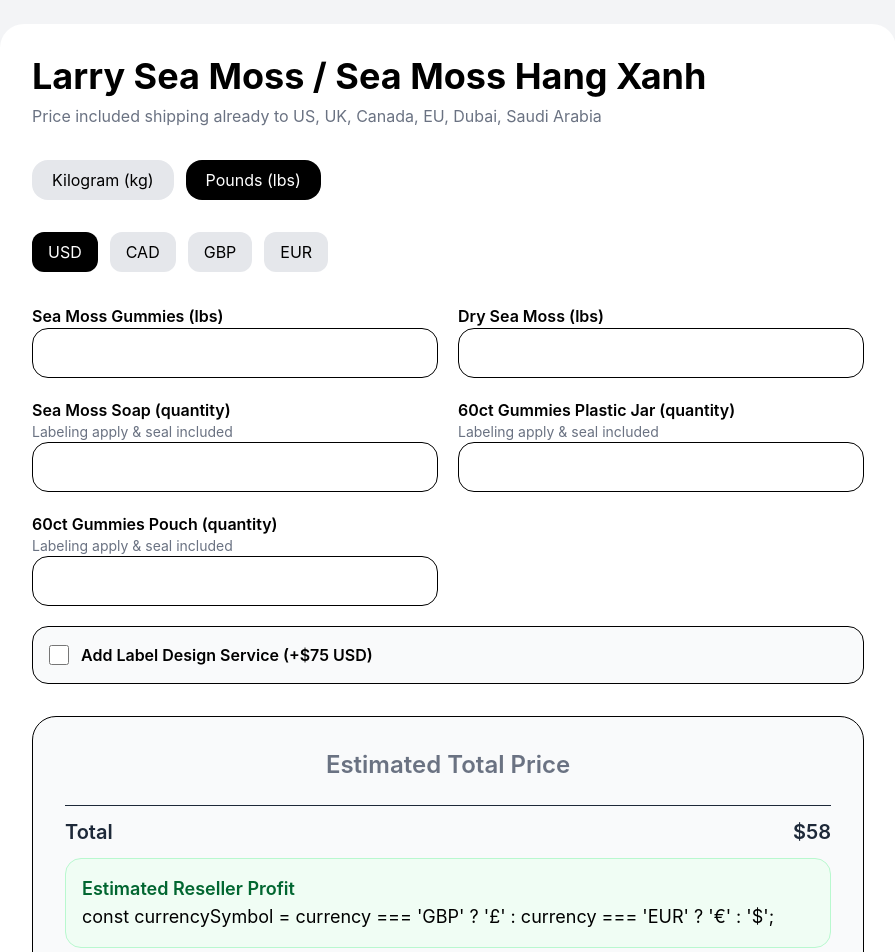
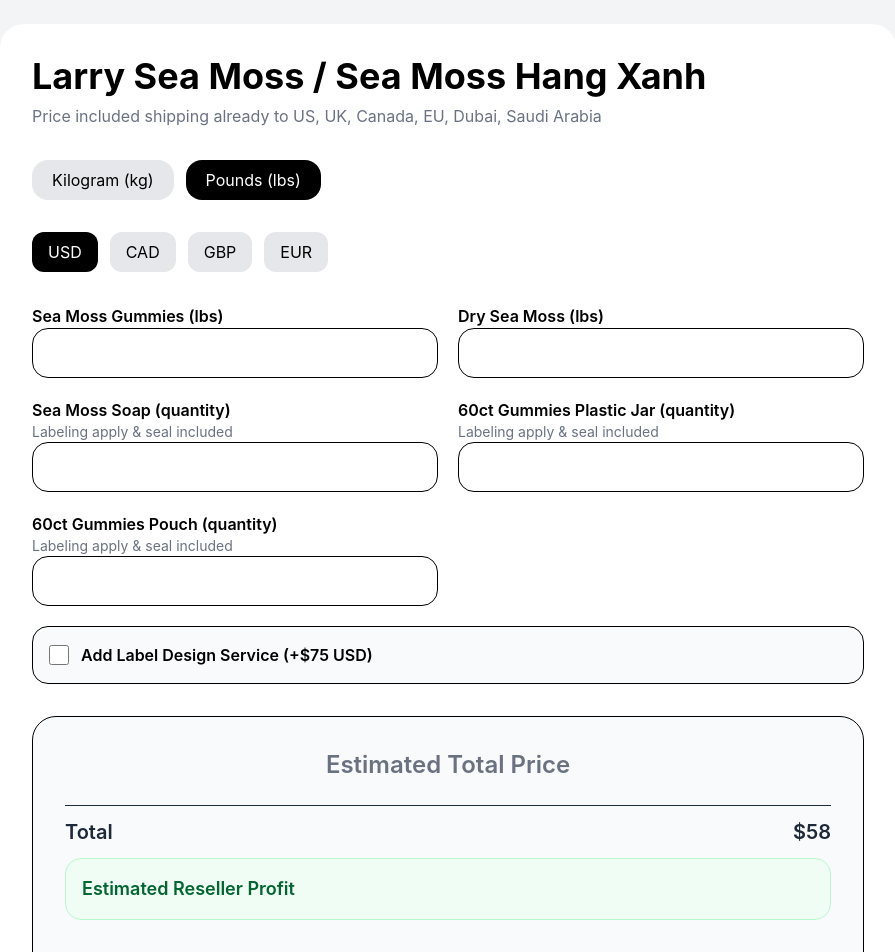
Before and after one commit to seamosshangxanh/seamoss-calculator, a React (Vite) app: page / in a window 1280 px wide. Shown: the top 952 px of the page, without its empty margins (192-1087 px from the left). Built offline with nearby package versions, Linux system fonts and the light colour scheme.

Commit message:
fix profit currency symbol

```diff
--- a/src/App.jsx
+++ b/src/App.jsx
@@ -379,6 +379,13 @@ const pouchProfitHigh = convertCurrency(30 - pouchUnitCost);
 const soapProfitLow = convertCurrency(12 - soapUnitCost);
 const soapProfitHigh = convertCurrency(15 - soapUnitCost);
 
+const currencySymbol =
+  currency === 'GBP'
+    ? '£'
+    : currency === 'EUR'
+    ? '€'
+    : '$';
+
   const labelDesignCost = form.labelDesign ? 75 : 0;
 
   const total = Math.ceil(productCost + shippingCost + labelDesignCost);
@@ -632,12 +639,7 @@ const displayTotal = Math.ceil(convertCurrency(total));
   <h3 className="font-semibold text-green-800">
     Estimated Reseller Profit
   </h3>
-const currencySymbol =
-  currency === 'GBP'
-    ? '£'
-    : currency === 'EUR'
-    ? '€'
-    : '$';
+
   {jarQty > 0 && (
     <div>
       <div>60ct Gummies Jar</div>
```
